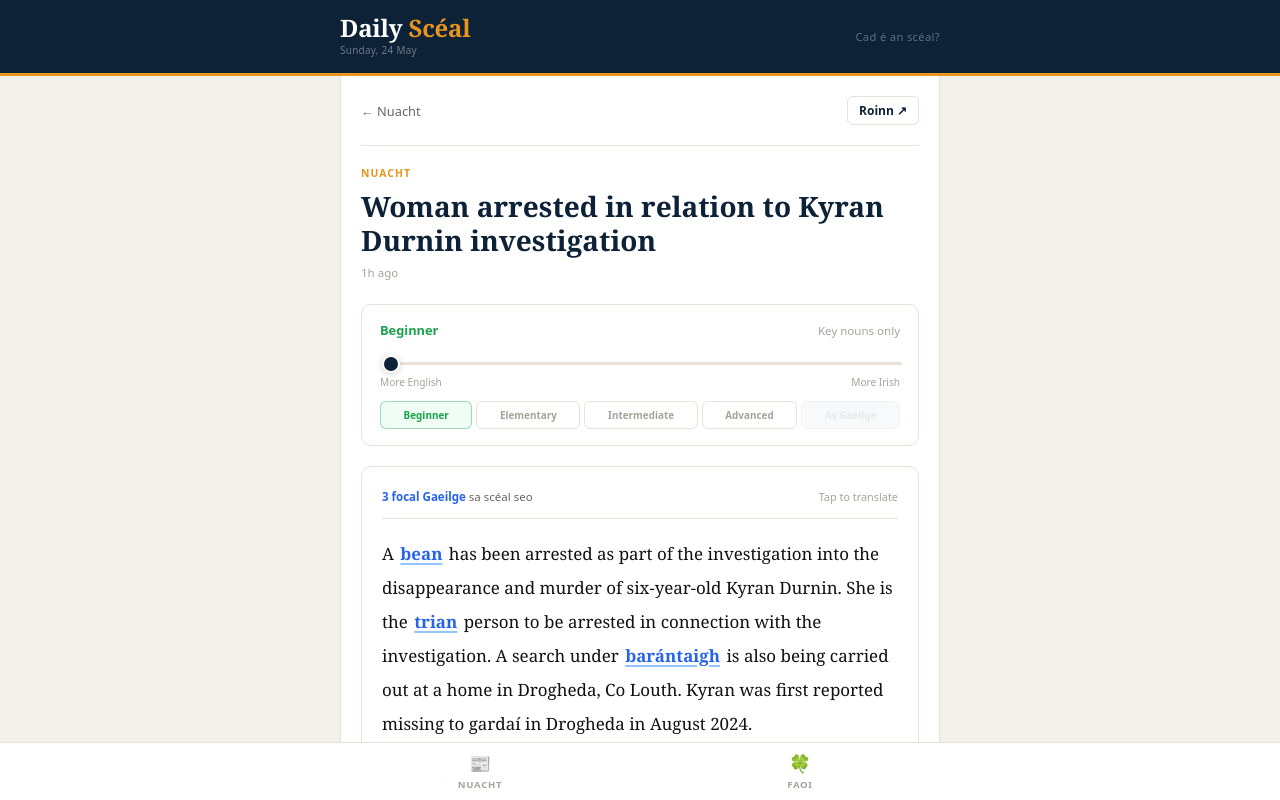
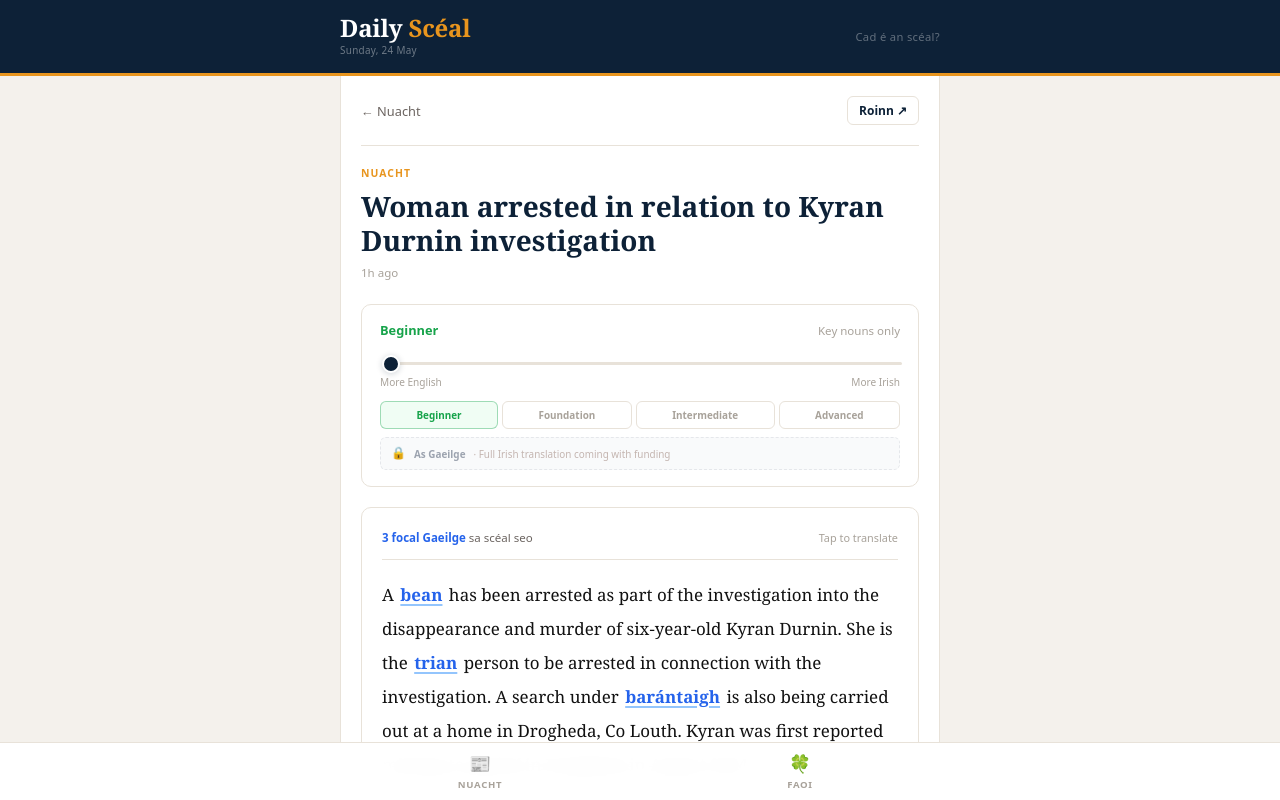
Before and after one commit to joelucadooley/daily-sceal, a React (Vite) app: page / in a window 1280 px wide. Both pictures are taken after a click on the element 640 px from the left and 144 px from the top of the page. Shown: the top 800 px of the page. Built offline with nearby package versions, Linux system fonts and the light colour scheme.

Commit message:
Refactor SNAP_LEVELS and LEVELS_CONFIG structure

```diff
--- a/src/App.jsx
+++ b/src/App.jsx
@@ -99,16 +99,15 @@ const FALLBACK_STORIES = [
   },
 ];
 
-const SNAP_LEVELS = [10, 25, 50, 75, 100];
+const SNAP_LEVELS = [10, 25, 50, 75];
 const LEVELS_CONFIG = [
   { pct: 10, label: "Beginner", color: "#16a34a", bg: "#f0fdf4", tip: "Key nouns only" },
-  { pct: 25, label: "Elementary", color: "#2563eb", bg: "#eff6ff", tip: "Nouns and verbs" },
+  { pct: 25, label: "Foundation", color: "#2563eb", bg: "#eff6ff", tip: "Nouns and verbs" },
   { pct: 50, label: "Intermediate", color: "#d97706", bg: "#fffbeb", tip: "Most content words" },
-  { pct: 75, label: "Advanced", color: "#7c3aed", bg: "#faf5ff", tip: "Near-fluent" },
-  { pct: 100, label: "As Gaeilge", color: "#9ca3af", bg: "#f9fafb", tip: "Coming soon", disabled: true },
+  { pct: 75, label: "Advanced", color: "#7c3aed", bg: "#faf5ff", tip: "Best available level" },
 ];
 
-const getLevel = pct => LEVELS_CONFIG.find(l => l.pct === Math.min(pct, 75)) || LEVELS_CONFIG[0];
+const getLevel = pct => LEVELS_CONFIG.find(l => l.pct === pct) || LEVELS_CONFIG[0];
 const getIrCat = c => { if (!c) return "Nuacht"; const l = c.toLowerCase(); for (const [k, v] of Object.entries(CAT_MAP)) if (l.includes(k)) return v; return "Nuacht"; };
 const msAgo = d => { const m = Math.floor((Date.now() - d) / 60000); return m < 60 ? `${m}m ago` : m < 1440 ? `${Math.floor(m / 60)}h ago` : `${Math.floor(m / 1440)}d ago`; };
 
@@ -254,29 +253,33 @@ function ReadingView({ story, onBack }) {
           <span style={{ fontFamily: "system-ui, sans-serif", fontSize: "0.8rem", fontWeight: 700, color: level.color }}>{level.label}</span>
           <span style={{ fontFamily: "system-ui, sans-serif", fontSize: "0.72rem", color: C.faint }}>{level.tip}</span>
         </div>
-        <input type="range" min={0} max={3} step={1} value={Math.min(SNAP_LEVELS.indexOf(pct), 3)}
+        <input type="range" min={0} max={3} step={1} value={SNAP_LEVELS.indexOf(pct)}
           onChange={e => { setPct(SNAP_LEVELS[+e.target.value]); setActiveWord(null); }}
           style={{ width: "100%", cursor: "pointer", marginBottom: 10 }} />
         <div style={{ display: "flex", justifyContent: "space-between", fontFamily: "system-ui, sans-serif", fontSize: "0.63rem", color: C.faint, marginBottom: 12 }}>
           <span>More English</span><span>More Irish</span>
         </div>
-        <div style={{ display: "flex", gap: 4 }}>
+        <div style={{ display: "flex", gap: 4, marginBottom: 8 }}>
           {LEVELS_CONFIG.map(l => (
             <button key={l.pct}
-              onClick={() => { if (!l.disabled) { setPct(l.pct); setActiveWord(null); } }}
-              title={l.disabled ? "Full Irish translation coming soon" : l.tip}
+              onClick={() => { setPct(l.pct); setActiveWord(null); }}
               style={{
                 flex: "1 1 auto",
-                background: l.disabled ? "#f3f4f6" : pct === l.pct ? l.bg : "transparent",
-                color: l.disabled ? "#d1d5db" : pct === l.pct ? l.color : C.faint,
-                border: `1px solid ${l.disabled ? "#e5e7eb" : pct === l.pct ? l.color + "60" : C.border}`,
-                borderRadius: 6, padding: "6px 2px", cursor: l.disabled ? "not-allowed" : "pointer",
+                background: pct === l.pct ? l.bg : "transparent",
+                color: pct === l.pct ? l.color : C.faint,
+                border: `1px solid ${pct === l.pct ? l.color + "60" : C.border}`,
+                borderRadius: 6, padding: "6px 2px", cursor: "pointer",
                 fontFamily: "system-ui, sans-serif", fontSize: "0.62rem", fontWeight: 600,
-                transition: "all 0.12s", opacity: l.disabled ? 0.5 : 1,
+                transition: "all 0.12s",
               }}>
               {l.label}
             </button>
           ))}
+        </div>
+        <div style={{ display: "flex", alignItems: "center", gap: 8, padding: "8px 10px", background: "#f9fafb", border: "1px dashed #e5e7eb", borderRadius: 6 }}>
+          <span style={{ fontSize: "0.75rem" }}>🔒</span>
+          <span style={{ fontFamily: "system-ui, sans-serif", fontSize: "0.62rem", color: "#9ca3af", fontWeight: 600 }}>As Gaeilge</span>
+          <span style={{ fontFamily: "system-ui, sans-serif", fontSize: "0.62rem", color: "#c4b5b0" }}>· Full Irish translation coming with funding</span>
         </div>
       </div>
 
```
